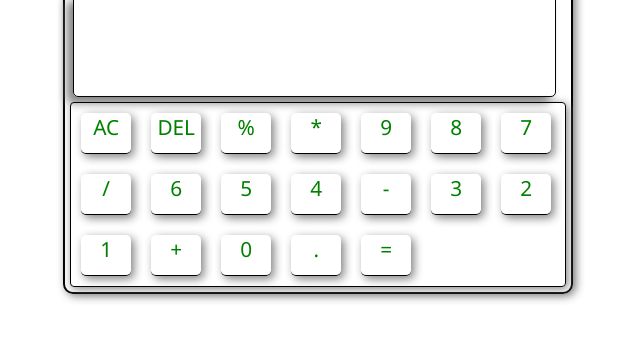
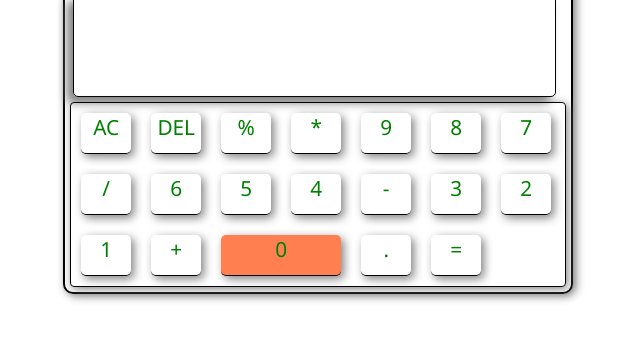
Before and after one commit to Gavaskar0543/Calculator, a plain HTML site: page index.html in a window 1280 px wide. Shown: the part 120-460 px from the top of the page, without its empty margins (322-962 px from the left). Drawn offline with Linux system fonts and the light colour scheme.

Commit message:
final commit

```diff
--- a/index.html
+++ b/index.html
@@ -63,7 +63,7 @@
         <div id="button" data-value="+">
             <span>+</span>
         </div>
-        <div id="button" class="btn" class="zero" data-value="0">
+        <div id="button" class="btn zero"  data-value="0">
             <span>0</span>
         </div>
         <div id="button" class="btn" data-value=".">
--- a/style.css
+++ b/style.css
@@ -56,8 +56,9 @@ font-family: 'Segoe UI', Tahoma, Geneva, Verdana, sans-serif;
     box-shadow: 2px 2px 10px grey;
 }
 .zero{
-    color:red !important;
-    background-color:aquamarine;
+
+    background-color:coral;
+    color:balck !important;
     width:120px !important;
 }
 #button{
```
